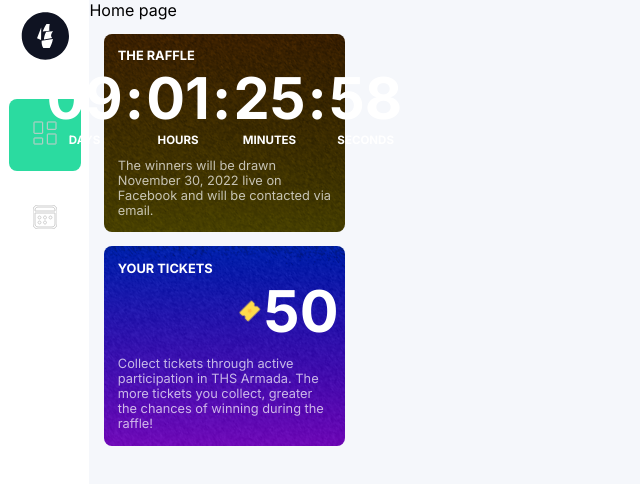
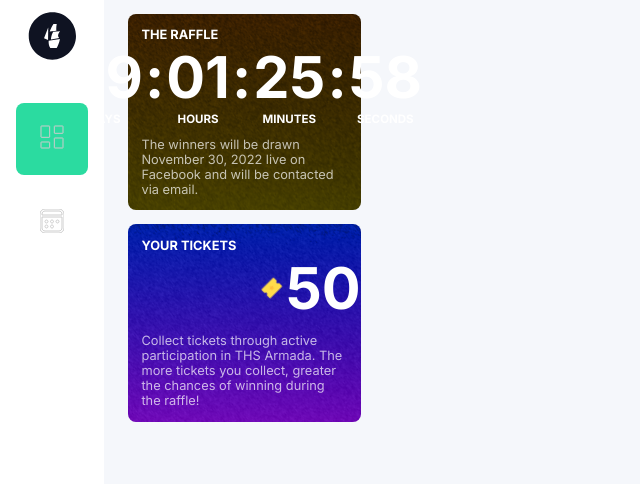
Before and after one commit to armada-ths/ac22, a React (Create React App) app: page / in a window 1280 px wide. Shown: the top 484 px of the page, without its empty margins (0-640 px from the left). Built offline with nearby package versions, Linux system fonts and the light colour scheme; the HTML template or start-up script is replaced by a standard one.

Commit message:
Quick push

```diff
--- a/src/presenters/EventsPresenter.tsx
+++ b/src/presenters/EventsPresenter.tsx
@@ -4,17 +4,17 @@ import EventViewer from "../views/Events";
 import "./Presenter.css";
 import Sidebar from "../components/Sidebar/Sidebar";
 
-
-
-
 interface Props {
 	placeholder?: string;
 }
 
 const EventsPresenter: FC<Props> = () => {
-	return(
+	return (
 		<div className="mainFlex">
-			<Sidebar/>
+			<div className="sidebarPage">
+				<Sidebar />
+			</div>
+			Make the page here
 		</div>
 	);
 };
--- a/src/presenters/HomePresenter.tsx
+++ b/src/presenters/HomePresenter.tsx
@@ -11,7 +11,9 @@ interface Props {
 const HomePresenter: FC<Props> = () => {
 	return (
 		<div className="mainFlex">
-			<Sidebar />
+			<div className="sidebarPage">
+				<Sidebar />
+			</div>
 			<HomeViewer />
 		</div>
 	);
--- a/src/presenters/Presenter.css
+++ b/src/presenters/Presenter.css
@@ -4,3 +4,7 @@
   width: 100vh;
   height: 100vh;
 }
+
+.sidebarPage{
+  padding-right: 10px;
+}
--- a/src/views/Home.tsx
+++ b/src/views/Home.tsx
@@ -1,16 +1,17 @@
 import React, { FC } from "react";
 import RaffleCountdown from "../components/RaffleCountdown/RaffleCountdown";
 import TicketCounter from "../components/TicketCounter/TicketCounter";
-interface Props {
-}
+interface Props {}
 
 const HomeViewer: FC<Props> = () => {
-	return <div>Home page
+	return (
 		<div>
-			<RaffleCountdown/>
-			<TicketCounter tickets={50}/>
+			<div>
+				<RaffleCountdown />
+				<TicketCounter tickets={50} />
+			</div>
 		</div>
-	</div>;
+	);
 };
 
 export default HomeViewer;
```
